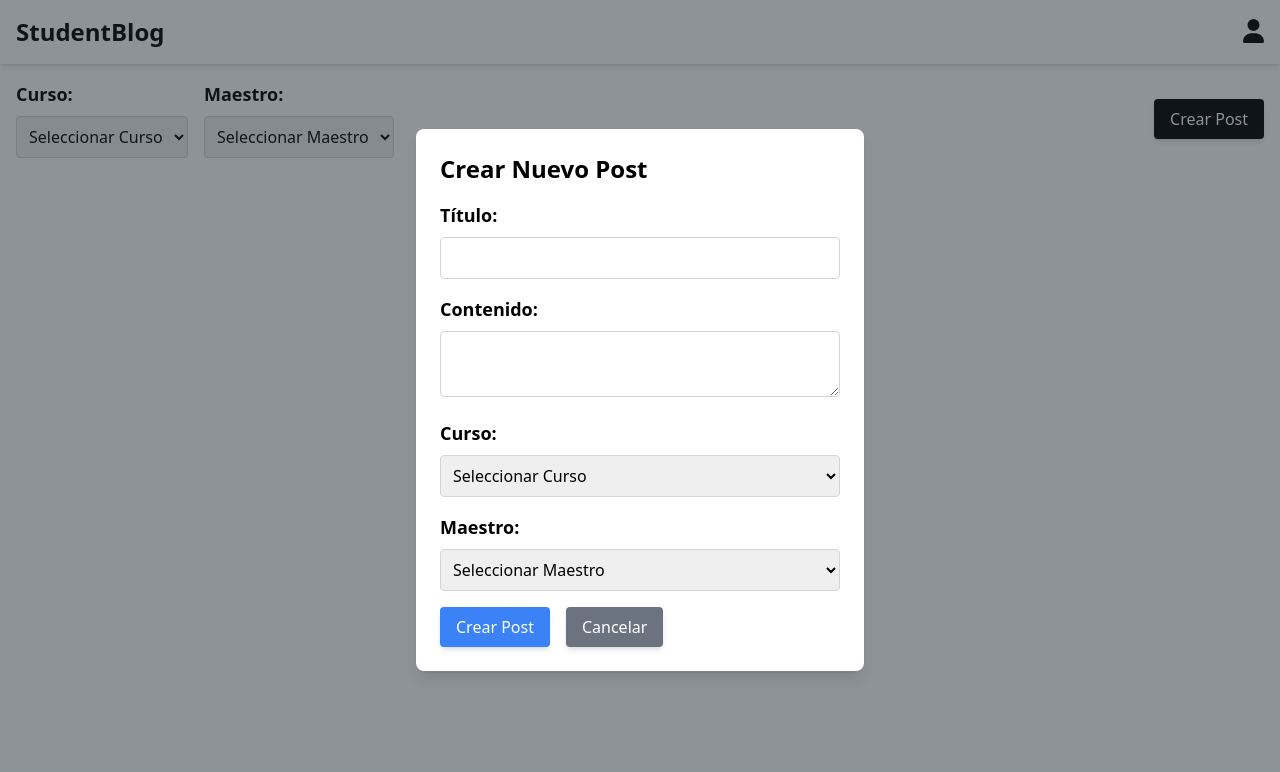
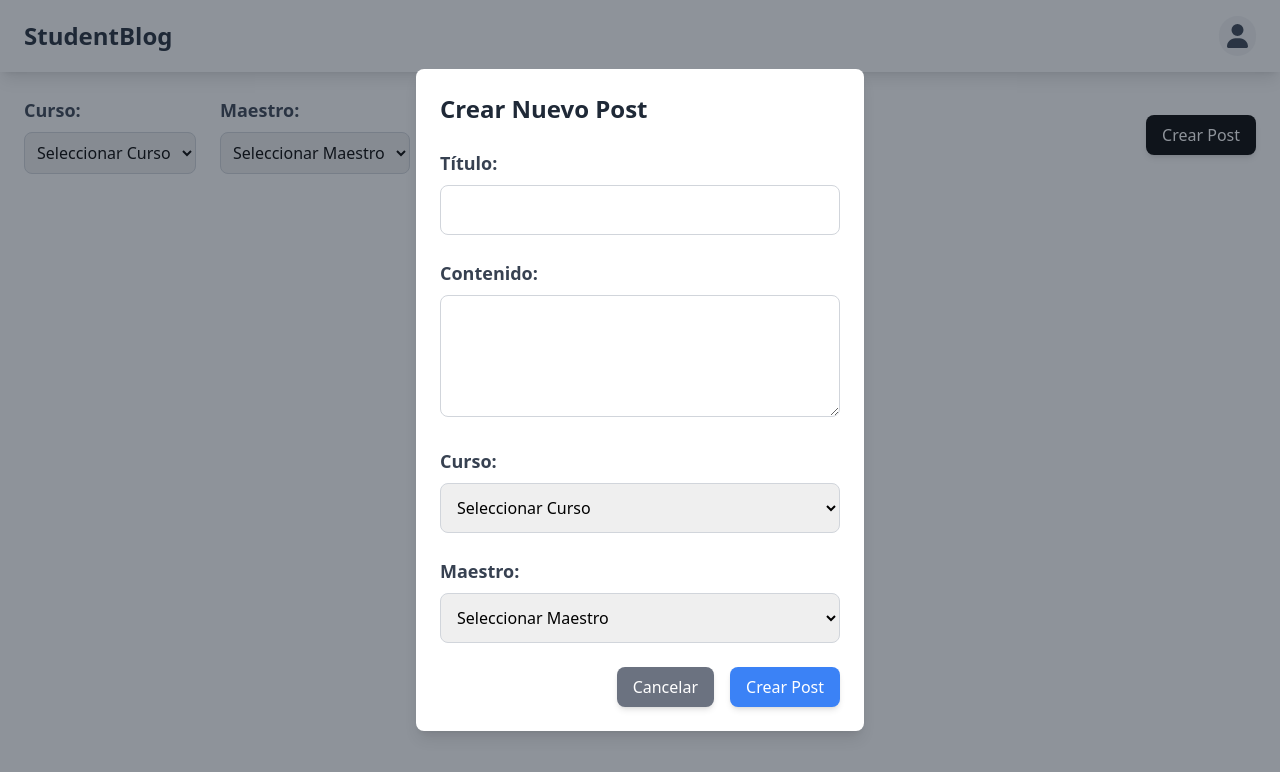
Before and after one commit to PedroGalindo0911/Taller-4-PI-Grupo2, a React (Vite) app in the folder client/: page / in a window 1280 px wide. Both pictures are taken after a click on the button "Crear Post". Shown: the top 772 px of the page. Built offline with nearby package versions, Linux system fonts and the light colour scheme.

Commit message:
style: :lipstick: Changing Styles
In this commit we added new styles to match the design we previously decided

```diff
--- a/client/src/components/CreatePostModal.jsx
+++ b/client/src/components/CreatePostModal.jsx
@@ -18,33 +18,40 @@ const CreatePostModal = ({ isOpen, onClose }) => {
   return (
     <div className="fixed inset-0 bg-gray-800 bg-opacity-50 flex justify-center items-center z-30">
       <div className="bg-white p-6 rounded-lg shadow-lg max-w-md w-full">
-        <h2 className="text-2xl font-bold mb-4">Crear Nuevo Post</h2>
-        <div className="mb-4">
-          <label htmlFor="title" className="block text-lg font-semibold mb-2">Título:</label>
+        <h2 className="text-2xl font-bold mb-6 text-gray-800">Crear Nuevo Post</h2>
+
+        {/* Título */}
+        <div className="mb-6">
+          <label htmlFor="title" className="block text-lg font-semibold text-gray-700 mb-2">Título:</label>
           <input
             id="title"
             type="text"
             value={title}
             onChange={(e) => setTitle(e.target.value)}
-            className="w-full p-2 border border-gray-300 rounded"
+            className="w-full p-3 border border-gray-300 rounded-lg focus:outline-none focus:ring-2 focus:ring-blue-400"
           />
         </div>
-        <div className="mb-4">
-          <label htmlFor="content" className="block text-lg font-semibold mb-2">Contenido:</label>
+
+        {/* Contenido */}
+        <div className="mb-6">
+          <label htmlFor="content" className="block text-lg font-semibold text-gray-700 mb-2">Contenido:</label>
           <textarea
             id="content"
             value={content}
             onChange={(e) => setContent(e.target.value)}
-            className="w-full p-2 border border-gray-300 rounded"
+            className="w-full p-3 border border-gray-300 rounded-lg focus:outline-none focus:ring-2 focus:ring-blue-400"
+            rows="4"
           />
         </div>
-        <div className="mb-4">
-          <label htmlFor="course" className="block text-lg font-semibold mb-2">Curso:</label>
+
+        {/* Curso */}
+        <div className="mb-6">
+          <label htmlFor="course" className="block text-lg font-semibold text-gray-700 mb-2">Curso:</label>
           <select
             id="course"
             value={selectedCourse}
             onChange={(e) => setSelectedCourse(e.target.value)}
-            className="w-full p-2 border border-gray-300 rounded"
+            className="w-full p-3 border border-gray-300 rounded-lg focus:outline-none focus:ring-2 focus:ring-blue-400"
           >
             <option value="">Seleccionar Curso</option>
             {courses.map(course => (
@@ -52,13 +59,15 @@ const CreatePostModal = ({ isOpen, onClose }) => {
             ))}
           </select>
         </div>
-        <div className="mb-4">
-          <label htmlFor="teacher" className="block text-lg font-semibold mb-2">Maestro:</label>
+
+        {/* Maestro */}
+        <div className="mb-6">
+          <label htmlFor="teacher" className="block text-lg font-semibold text-gray-700 mb-2">Maestro:</label>
           <select
             id="teacher"
             value={selectedTeacher}
             onChange={(e) => setSelectedTeacher(e.target.value)}
-            className="w-full p-2 border border-gray-300 rounded"
+            className="w-full p-3 border border-gray-300 rounded-lg focus:outline-none focus:ring-2 focus:ring-blue-400"
           >
             <option value="">Seleccionar Maestro</option>
             {teachers.map(teacher => (
@@ -66,18 +75,22 @@ const CreatePostModal = ({ isOpen, onClose }) => {
             ))}
           </select>
         </div>
-        <button
-          onClick={handleSubmit}
-          className="px-4 py-2 bg-blue-500 text-white rounded shadow-md hover:bg-blue-600"
-        >
-          Crear Post
-        </button>
-        <button
-          onClick={onClose}
-          className="px-4 py-2 bg-gray-500 text-white rounded shadow-md hover:bg-gray-600 ml-4"
-        >
-          Cancelar
-        </button>
+
+        {/* Botones */}
+        <div className="flex justify-end space-x-4">
+          <button
+            onClick={onClose}
+            className="px-4 py-2 bg-gray-500 text-white rounded-lg shadow-md hover:bg-gray-600 transition-colors duration-300"
+          >
+            Cancelar
+          </button>
+          <button
+            onClick={handleSubmit}
+            className="px-4 py-2 bg-blue-500 text-white rounded-lg shadow-md hover:bg-blue-600 transition-colors duration-300"
+          >
+            Crear Post
+          </button>
+        </div>
       </div>
     </div>
   );
--- a/client/src/components/DropdownMenu.jsx
+++ b/client/src/components/DropdownMenu.jsx
@@ -6,22 +6,29 @@ const DropdownMenu = ({ isOpen, onClose, onProfileClick, onCoursesClick }) => {
   if (!isOpen) return null;
 
   return (
-    <div className="absolute right-0 mt-2 w-48 bg-white border rounded-lg shadow-lg z-20">
+    <div className="absolute right-0 mt-2 w-48 bg-white border border-gray-200 rounded-lg shadow-lg z-20">
       <ul className="text-left">
+        {/* Opción de Perfil */}
         <li
           onClick={onProfileClick}
-          className="px-4 py-2 hover:bg-gray-100 cursor-pointer flex items-center"
+          className="px-4 py-2 hover:bg-gray-100 cursor-pointer flex items-center transition-colors duration-200"
         >
-          <FontAwesomeIcon icon={faUserCircle} className="mr-2" /> Mi Perfil
+          <FontAwesomeIcon icon={faUserCircle} className="mr-2 text-gray-600" /> Mi Perfil
         </li>
+
+        {/* Opción de Cursos */}
         <li
           onClick={onCoursesClick}
-          className="px-4 py-2 hover:bg-gray-100 cursor-pointer flex items-center"
+          className="px-4 py-2 hover:bg-gray-100 cursor-pointer flex items-center transition-colors duration-200"
         >
-          <FontAwesomeIcon icon={faBook} className="mr-2" /> Mis Cursos
+          <FontAwesomeIcon icon={faBook} className="mr-2 text-gray-600" /> Mis Cursos
         </li>
-        <li className="px-4 py-2 hover:bg-gray-100 cursor-pointer flex items-center">
-          <FontAwesomeIcon icon={faSignOutAlt} className="mr-2" /> LogOut
+
+        {/* Opción de Cerrar Sesión */}
+        <li
+          className="px-4 py-2 hover:bg-gray-100 cursor-pointer flex items-center transition-colors duration-200"
+        >
+          <FontAwesomeIcon icon={faSignOutAlt} className="mr-2 text-gray-600" /> LogOut
         </li>
       </ul>
     </div>
--- a/client/src/components/Navbar.jsx
+++ b/client/src/components/Navbar.jsx
@@ -28,15 +28,22 @@ const Navbar = () => {
   const closeCoursesModal = () => setIsCoursesModalOpen(false);
 
   return (
-    <nav className="bg-white shadow-md p-4">
+    <nav className="bg-white shadow-lg py-4 px-6">
       <div className="container mx-auto flex justify-between items-center">
-        <div className="text-2xl font-bold text-black">
+        {/* Logo o Nombre del blog */}
+        <div className="text-2xl font-semibold text-gray-800">
           StudentBlog
         </div>
+
+        {/* Botón de usuario con dropdown */}
         <div className="relative">
-          <button onClick={toggleDropdown} className="focus:outline-none">
-            <FontAwesomeIcon icon={faUser} className="text-black text-2xl" />
+          <button
+            onClick={toggleDropdown}
+            className="focus:outline-none flex items-center space-x-2 p-2 bg-gray-100 hover:bg-gray-200 rounded-full"
+          >
+            <FontAwesomeIcon icon={faUser} className="text-gray-700 text-2xl" />
           </button>
+          {/* DropdownMenu se abre desde el botón */}
           <DropdownMenu
             isOpen={isDropdownOpen}
             onClose={() => setIsDropdownOpen(false)}
@@ -45,6 +52,8 @@ const Navbar = () => {
           />
         </div>
       </div>
+
+      {/* Profile y Courses Modals */}
       <ProfileModal isOpen={isProfileModalOpen} onClose={closeProfileModal} />
       <CoursesModal isOpen={isCoursesModalOpen} onClose={closeCoursesModal} />
     </nav>
--- a/client/src/components/PostFilters.jsx
+++ b/client/src/components/PostFilters.jsx
@@ -14,12 +14,12 @@ const PostFilters = () => {
   };
 
   return (
-    <div className="p-4">
-      <div className="flex justify-between items-center mb-4">
-        <div className="flex gap-4">
+    <div className="p-6 bg-gray rounded-lg">
+      <div className="flex justify-between items-center mb-6">
+        <div className="flex gap-6">
           <div className="relative">
-            <label htmlFor="course-filter" className="block text-lg font-semibold mb-2">Curso:</label>
-            <select id="course-filter" className="w-full p-2 border border-gray-300 rounded">
+            <label htmlFor="course-filter" className="block text-lg font-semibold text-gray-700 mb-2">Curso:</label>
+            <select id="course-filter" className="w-full p-2 border border-gray-300 rounded-lg focus:outline-none focus:ring-2 focus:ring-blue-400">
               <option value="">Seleccionar Curso</option>
               {courses.map(course => (
                 <option key={course.id} value={course.id}>{course.name}</option>
@@ -27,8 +27,8 @@ const PostFilters = () => {
             </select>
           </div>
           <div className="relative">
-            <label htmlFor="teacher-filter" className="block text-lg font-semibold mb-2">Maestro:</label>
-            <select id="teacher-filter" className="w-full p-2 border border-gray-300 rounded">
+            <label htmlFor="teacher-filter" className="block text-lg font-semibold text-gray-700 mb-2">Maestro:</label>
+            <select id="teacher-filter" className="w-full p-2 border border-gray-300 rounded-lg focus:outline-none focus:ring-2 focus:ring-blue-400">
               <option value="">Seleccionar Maestro</option>
               {teachers.map(teacher => (
                 <option key={teacher.id} value={teacher.id}>{teacher.name}</option>
@@ -37,14 +37,15 @@ const PostFilters = () => {
           </div>
         </div>
         <button
-            onClick={handleOpenCreatePostModal}
-            className="px-4 py-2 bg-black text-white rounded shadow-md hover:bg-gray-800 transition-colors duration-300"
+          onClick={handleOpenCreatePostModal}
+          className="px-4 py-2 bg-black text-white rounded-lg shadow-md hover:bg-gray-800 transition-colors duration-300"
         >
-            Crear Post
+          Crear Post
         </button>
+      </div>
 
-        <CreatePostModal isOpen={isCreatePostModalOpen} onClose={handleCloseCreatePostModal} />
-      </div>
+      {/* Modal para crear posts */}
+      <CreatePostModal isOpen={isCreatePostModalOpen} onClose={handleCloseCreatePostModal} />
     </div>
   );
 };
--- a/client/src/components/ProfileModal.jsx
+++ b/client/src/components/ProfileModal.jsx
@@ -9,15 +9,15 @@ const ProfileModal = ({ isOpen, onClose }) => {
   return (
     <div className="fixed inset-0 bg-gray-800 bg-opacity-50 flex justify-center items-center z-30">
       <div className="bg-white p-6 rounded-lg shadow-lg max-w-md w-full">
-        <h2 className="text-2xl font-bold mb-4">Perfil del Usuario</h2>
-        <div className="mb-4">
-          <p><strong>Nombre:</strong> {user.firstName}</p>
-          <p><strong>Apellido:</strong> {user.lastName}</p>
-          <p><strong>Correo:</strong> {user.email}</p>
+        <h2 className="text-3xl font-bold text-gray-900 mb-6">Perfil del Usuario</h2>
+        <div className="space-y-4">
+          <p className="text-lg"><strong className="text-gray-700">Nombre:</strong> {user.firstName}</p>
+          <p className="text-lg"><strong className="text-gray-700">Apellido:</strong> {user.lastName}</p>
+          <p className="text-lg"><strong className="text-gray-700">Correo:</strong> {user.email}</p>
         </div>
         <button
           onClick={onClose}
-          className="px-4 py-2 bg-gray-500 text-white rounded shadow-md hover:bg-gray-600"
+          className="mt-6 px-4 py-2 bg-gray-500 text-white rounded-lg shadow-md hover:bg-gray-600 transition-colors w-full"
         >
           Cerrar
         </button>
```
Also changed, not shown: client/src/components/CoursesModal.jsx (+16 -15 lines), 1 other file (tests, documents, lock files or other folders).
